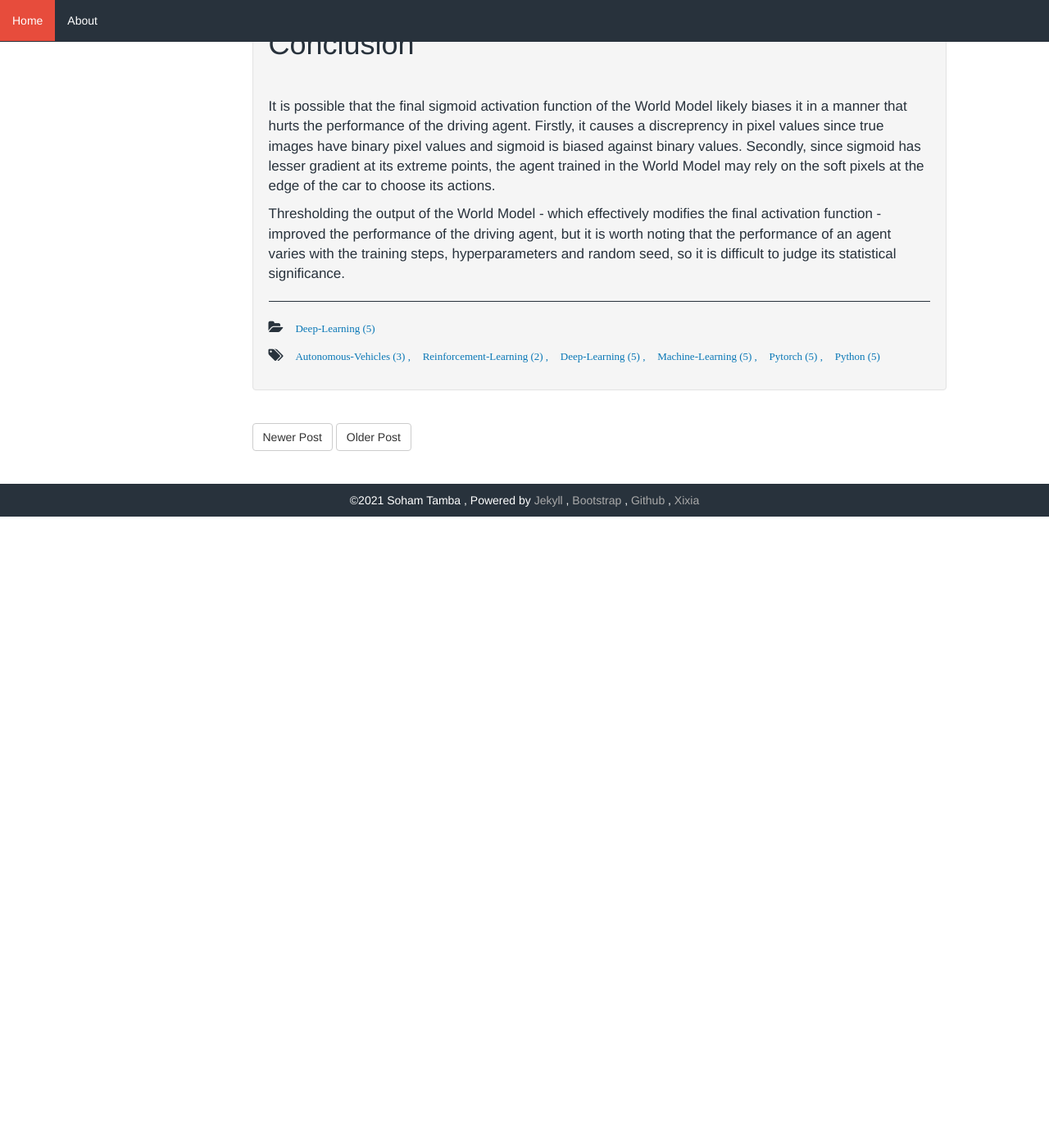
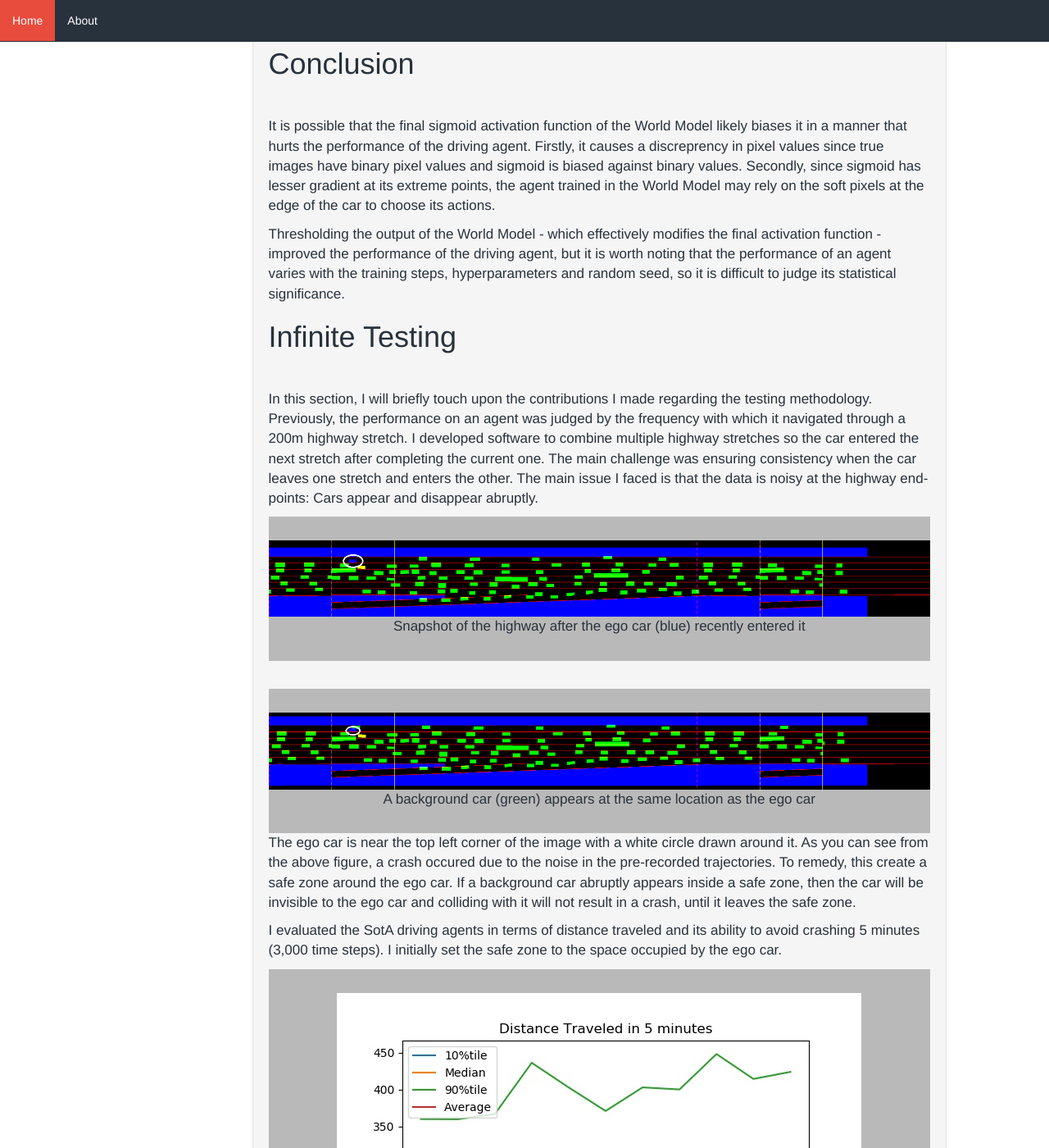
Before and after one commit to SohamTamba/projects, a Jekyll site: the page built from _posts/2020-11-07-dl-ppuu.markdown, in a window 1280 px wide and 1400 px high, scrolled down 10262 px. Shown: the whole window at 82% size. Built offline with Jekyll 4.4.1, drawn with Linux system fonts in a browser that asks for light colours; formulas are drawn with MathJax 3; a script that is not in the unit is left out; before the commit the page ends 10892 px from its top, so only the background shows below that; some of the changed text lies outside the part shown.

Commit message:
PPUU: Include Infinite Testing

```diff
--- a/_posts/2020-11-07-dl-ppuu.markdown
+++ b/_posts/2020-11-07-dl-ppuu.markdown
@@ -56,7 +56,7 @@ Since NYU's budget and lawyers won't allow us to train an autonomous agent by tr
 1. **I implemented a program to test an agent on a longer highway stretch, using multiple smaller highway stretches.**
 2. **I improved the performance of the driving agent by improving the World Model.**
 
-**This post will describe the latter.**
+**This post will focus on the latter, but touch on the former at the end.**
 
 ___
 ___
@@ -397,3 +397,57 @@ Unless stated otherwise, Thresholded World Models will hence-forth use a cut-off
 It is possible that the final sigmoid activation function of the World Model likely biases it in a manner that hurts the performance of the driving agent. Firstly, it causes a discreprency in pixel values since true images have binary pixel values and sigmoid is biased against binary values. Secondly, since sigmoid has lesser gradient at its extreme points, the agent trained in the World Model may rely on the soft pixels at the edge of the car to choose its actions.
 
 Thresholding the output of the World Model - which effectively modifies the final activation function - improved the performance of the driving agent, but it is worth noting that the performance of an agent varies with the training steps, hyperparameters and random seed, so it is difficult to judge its statistical significance.
+
+
+# Infinite Testing
+<br>
+
+In this section, I will briefly touch upon the contributions I made regarding the testing methodology. Previously, the performance on an agent was judged by the frequency with which it navigated through a 200m highway stretch. I developed software to combine multiple highway stretches so the car entered the next stretch after completing the current one. The main challenge was ensuring consistency when the car leaves one stretch and enters the other. The main issue I faced is that the data is noisy at the highway end-points: Cars appear and disappear abruptly.
+
+
+<div style="background-color:rgba(0, 0, 0, 0.2470588); text-align:center; vertical-align: middle; padding:29px 0;">
+<figure>
+    <img src="{{ site.baseurl }}/assets/images/PPUU/before.png" />
+    <figcaption> Snapshot of the highway after the ego car (blue) recently entered it </figcaption>
+</figure>
+</div>
+
+<br>
+
+<div style="background-color:rgba(0, 0, 0, 0.2470588); text-align:center; vertical-align: middle; padding:29px 0;">
+<figure>
+    <img src="{{ site.baseurl }}/assets/images/PPUU/after.png" />
+    <figcaption> A background car (green) appears at the same location as the ego car </figcaption>
+</figure>
+</div>
+
+The ego car is near the top left corner of the image with a white circle drawn around it. As you can see from the above figure, a crash occured due to the noise in the pre-recorded trajectories. To remedy, this create a safe zone around the ego car. If a background car abruptly appears inside a safe zone, then the car will be invisible to the ego car and colliding with it will not result in a crash, until it leaves the safe zone.
+<br>
+
+I evaluated the SotA driving agents in terms of distance traveled and its ability to avoid crashing 5 minutes (3,000 time steps). I initially set the safe zone to the space occupied by the ego car.
+
+
+<div style="background-color:rgba(0, 0, 0, 0.2470588); text-align:center; vertical-align: middle; padding:29px 0;">
+<figure>
+    <img src="{{ site.baseurl }}/assets/images/PPUU/dist_safety=0.0.jpg" />
+    <img src="{{ site.baseurl }}/assets/images/PPUU/survival_safety=0.0.jpg" />
+    <figcaption> Performance of driving agent as a function of training steps with a minimal safe zone </figcaption>
+</figure>
+</div>
+
+As expected, the performance is very poor, with a peak survival rate of 0.6%. The median distance traveled is approximately 200m, which is the length of a highway stretch. This indicates that a majority of cars crash before the transition from one highway to another is complete.
+
+<br>
+
+I then conducted the benchmark while setting the safe zone to the portion of the highway that is visible to the ego car.
+
+
+<div style="background-color:rgba(0, 0, 0, 0.2470588); text-align:center; vertical-align: middle; padding:29px 0;">
+<figure>
+    <img src="{{ site.baseurl }}/assets/images/PPUU/dist_safety=1.0.jpg" />
+    <img src="{{ site.baseurl }}/assets/images/PPUU/survival_safety=1.0.jpg" />
+    <figcaption> Performance of driving agent as a function of training steps with the entire context of the car as a safe zone </figcaption>
+</figure>
+</div>
+
+The driving agent achieves a peak survival rate of 20% even with this generous relaxation.
```
Also changed, not shown: assets/images/PPUU/after.png (added), assets/images/PPUU/before.png (added), assets/images/PPUU/dist_safety=0.0.jpg (added), assets/images/PPUU/dist_safety=1.0.jpg (added), assets/images/PPUU/survival_safety=0.0.jpg (added), assets/images/PPUU/survival_safety=1.0.jpg (added).
